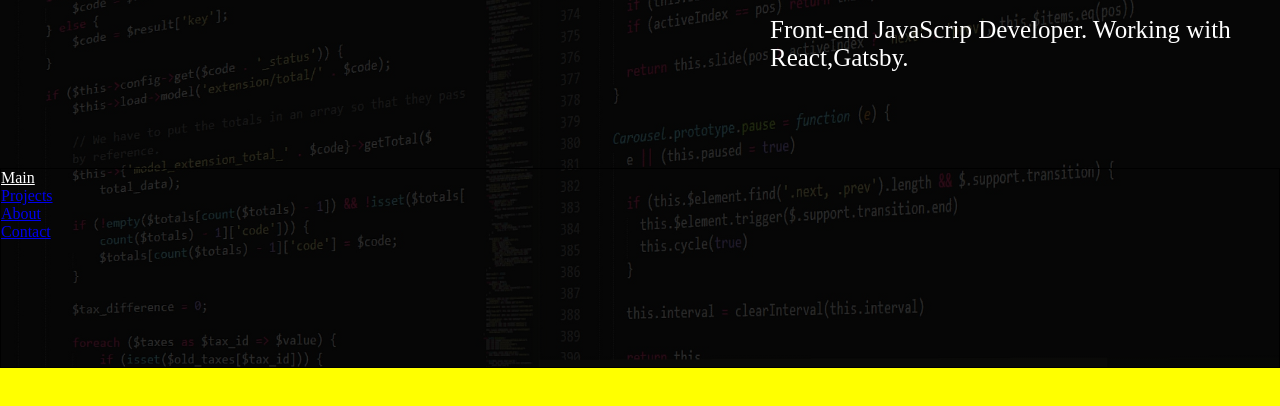
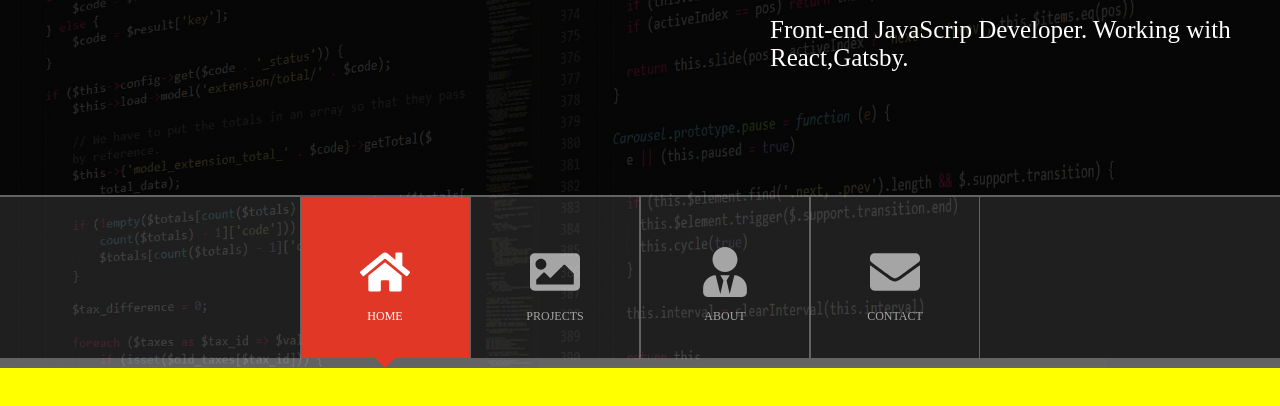
Before and after one commit to mariusjagminas/Portfolio, a Gatsby site: page / in a window 1280 px wide. Shown: the part 432-838 px from the top of the page. Built offline with nearby package versions, Linux system fonts and the light colour scheme; Gatsby itself is replaced by a stand-in of ours.

Commit message:
Style Nav component

```diff
--- a/package.json
+++ b/package.json
@@ -20,6 +20,7 @@
     "react": "^16.9.0",
     "react-dom": "^16.9.0",
     "react-helmet": "^5.2.1",
+    "react-icons": "^3.7.0",
     "react-scrollspy": "^3.4.0",
     "react-waypoint": "^9.0.2",
     "smooth-scroll": "^16.1.0",
--- a/src/assets/styles/theme.js
+++ b/src/assets/styles/theme.js
@@ -1,7 +1,10 @@
 const theme = {
   dark: "black",
   white: "#ffffff",
-  color: "#e13726",
+  color: "#e13726", // name box
+  rgba1: "rgba(255, 255, 255, 0.1)", // menu background
+  rgba2: "rgba(255, 255, 255, 0.3)", // menu lines
+  rgba3: "rgba(255, 255, 255, 0.6)", // menu items
   mq: {
     tablet: "@media(min-width: 600px)",
     laptop: "@media(min-width: 1050px",
--- a/src/components/Navigation/Navigation.js
+++ b/src/components/Navigation/Navigation.js
@@ -3,30 +3,78 @@
 import SmoothScroll from "smooth-scroll"
 import "./navigation.css"
 import Scrollspy from "react-scrollspy"
+import { FaHome, FaImage, FaEnvelope, FaUserTie } from "react-icons/fa"
 
 const Nav = styled.nav`
   width: 100%;
+  background: ${({ theme }) => theme.rgba1};
+  border-top: 2px solid ${({ theme }) => theme.rgba2};
+  border-bottom: 10px solid ${({ theme }) => theme.rgba2};
   position: ${({ isSticky }) => (isSticky ? "fixed" : "absolute")};
-  /* top: ${({ isSticky }) => (isSticky ? "0" : "auto")}; */
   ${({ isSticky }) => (isSticky ? "top: 0" : "bottom: 0")}
-  border:1px solid black;
-  height: 200px;
 `
 
 const StyledScrollspy = styled(Scrollspy)`
   list-style: none;
   padding: 0;
-  margin: 0;
+  margin: 0 auto;
+  display: flex;
+  max-width: 680px;
 `
 
 const Li = styled.li`
+  width: 25%;
   margin: 0;
-  padding: 0;
-  color: white;
+`
+const Link = styled.a`
+  display: block;
+  padding-top: 95%;
+  border-left: 1px solid ${({ theme }) => theme.rgba2};
+  position: relative;
+  &:last-child {
+    border-right: 1px solid ${({ theme }) => theme.rgba2};
+  }
+`
+
+const Box = styled.div`
+  position: absolute;
+  color: ${({ theme }) => theme.rgba3};
+  top: 0;
+  bottom: 0;
+  left: 0;
+  right: 0;
+  display: flex;
+  flex-direction: column;
+  align-items: center;
+  font-size: 50px;
+  padding-top: 30%;
+  background-color: none;
+  transition: color 0.1s ease-out, background-color 0.1s ease-out;
+  &:before {
+    content: "";
+    position: absolute;
+    border: 10px solid transparent;
+    bottom: -20px;
+  }
+  &:hover {
+    opacity: 0.4;
+  }
+`
+
+const Text = styled.p`
+  font-size: 10px;
+  text-transform: uppercase;
+  color: ${({ theme }) => theme.rgba3};
+  margin: 0;
+  padding: 7px;
+  ${({ theme }) => theme.mq.tablet} {
+    padding: 12px;
+    font-size: 12px;
+  }
 `
 
 class Navigation extends React.Component {
-  state = null
+  state = { offset: null }
 
   componentDidMount() {
     const navHeight = document.getElementById("navigation").clientHeight
@@ -37,26 +85,44 @@
   render() {
     return (
       <Nav id="navigation" isSticky={this.props.isSticky}>
-        {this.state ? (
         <StyledScrollspy
           items={["main", "projects", "about", "contact"]}
           currentClassName="active"
           offset={-this.state.offset}
         >
           <Li>
-              <a href="#main">Main</a>
+            <Link href="#main">
+              <Box className="active__item">
+                <FaHome />
+                <Text className="active__item">Home</Text>
+              </Box>
+            </Link>
           </Li>
           <Li>
-              <a href="#projects">Projects</a>
+            <Link href="#projects">
+              <Box className="active__item">
+                <FaImage />
+                <Text className="active__item">projects</Text>
+              </Box>
+            </Link>
           </Li>
           <Li>
-              <a href="#about">About</a>
+            <Link href="#about">
+              <Box className="active__item">
+                <FaUserTie />
+                <Text className="active__item">about</Text>
+              </Box>
+            </Link>
           </Li>
           <Li>
-              <a href="#contact">Contact</a>
+            <Link href="#contact">
+              <Box className="active__item">
+                <FaEnvelope />
+                <Text className="active__item">contact</Text>
+              </Box>
+            </Link>
           </Li>
         </StyledScrollspy>
-        ) : null}
       </Nav>
     )
   }
--- a/src/components/Navigation/navigation.css
+++ b/src/components/Navigation/navigation.css
@@ -1,3 +1,9 @@
-.active > a {
+.active > a .active__item {
   color: white;
+  background-color: #e13726;
+  opacity: 1;
 }
+
+.active > a .active__item::before {
+  border-top: 10px solid #e13726;
+}
--- a/src/pages/index.js
+++ b/src/pages/index.js
@@ -23,7 +23,7 @@
       <Waypoint
         onEnter={handleWaypointEnter}
         onLeave={handleWaypointLeave}
-        topOffset={200}
+        topOffset={300}
         bottomOffset={-1}
       />
       <Projects />
```
Also changed, not shown: 1 other file. Lines whose indentation alone changed are shown as unchanged.
